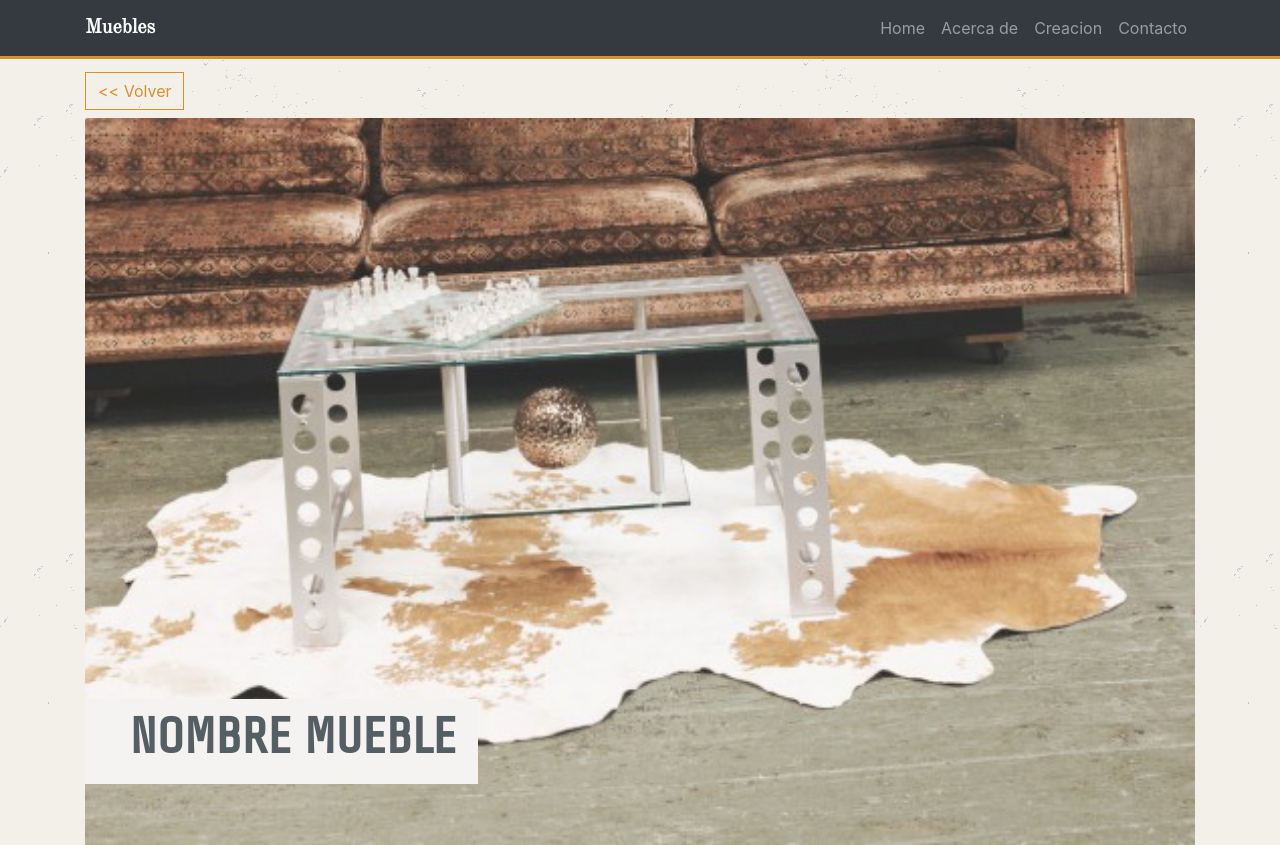
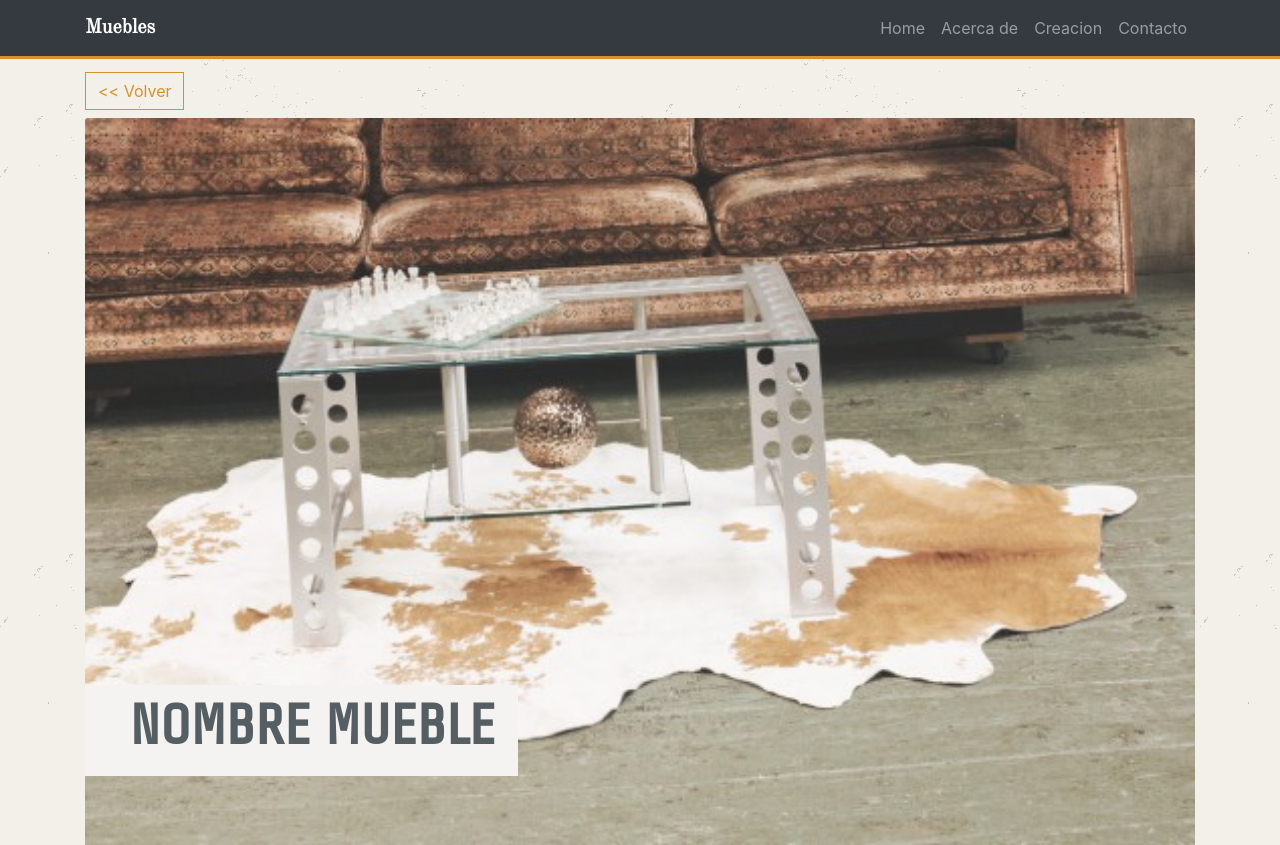
Before and after one commit to MalenaMaffei/carpinteria, a website: page src/show.html in a window 1280 px wide. Shown: the top 845 px of the page. Drawn offline with nearby package versions, Linux system fonts and the light colour scheme.

Commit message:
mejorado titulo mueble

```diff
--- a/src/scss/style.scss
+++ b/src/scss/style.scss
@@ -180,7 +180,7 @@ hr.short {
         padding-left: 4%;
         // line-height: 1px;
         position: absolute;
-        top: 80%;
+        top: 78%;
         /* position the top  edge of the element at the middle of the parent */
         // right: 0%;
         // left: 85%;
@@ -190,7 +190,9 @@ hr.short {
         // float: right;
         .prod-name{
             // color: #bebab2;
-            font-size: 50px;
+            // font-size: 60px;
+            // font-size: 200%;
+            font-size: 7vmin;
         }
     }
 }
--- a/src/show.html
+++ b/src/show.html
@@ -57,12 +57,16 @@
         <div class="row mt-3 prod-specs">
             <div class="col-md-7">
                 <p>The tabletop is built with countersunk bolts, giving the high-tempered glass a flat surface to rest on. One-inch aluminum rods are staggered down the eight table legs, providing a distinctive design that beautifully breaks up and distributes light coming from the tabletop.</p>
-                <a href="#" class="btn btn-outline-primary">Consultar por este Producto >></a>
             </div>
             <div class="col-md-5">
                 <p><strong>Ancho: </strong>2,22m • <strong>Largo: </strong>2,22m • <strong>Alto: </strong>2,22m <strong><br>Peso Aproximado: </strong>15kg</p>
             </div>
 
+        </div>
+        <div class="row prod-specs">
+            <div class="col">
+                <a href="#" class="btn btn-outline-primary">Consultar por este Producto >></a>
+            </div>
         </div>
     </div>
 
```
Also changed, not shown: src/css/style.css.
